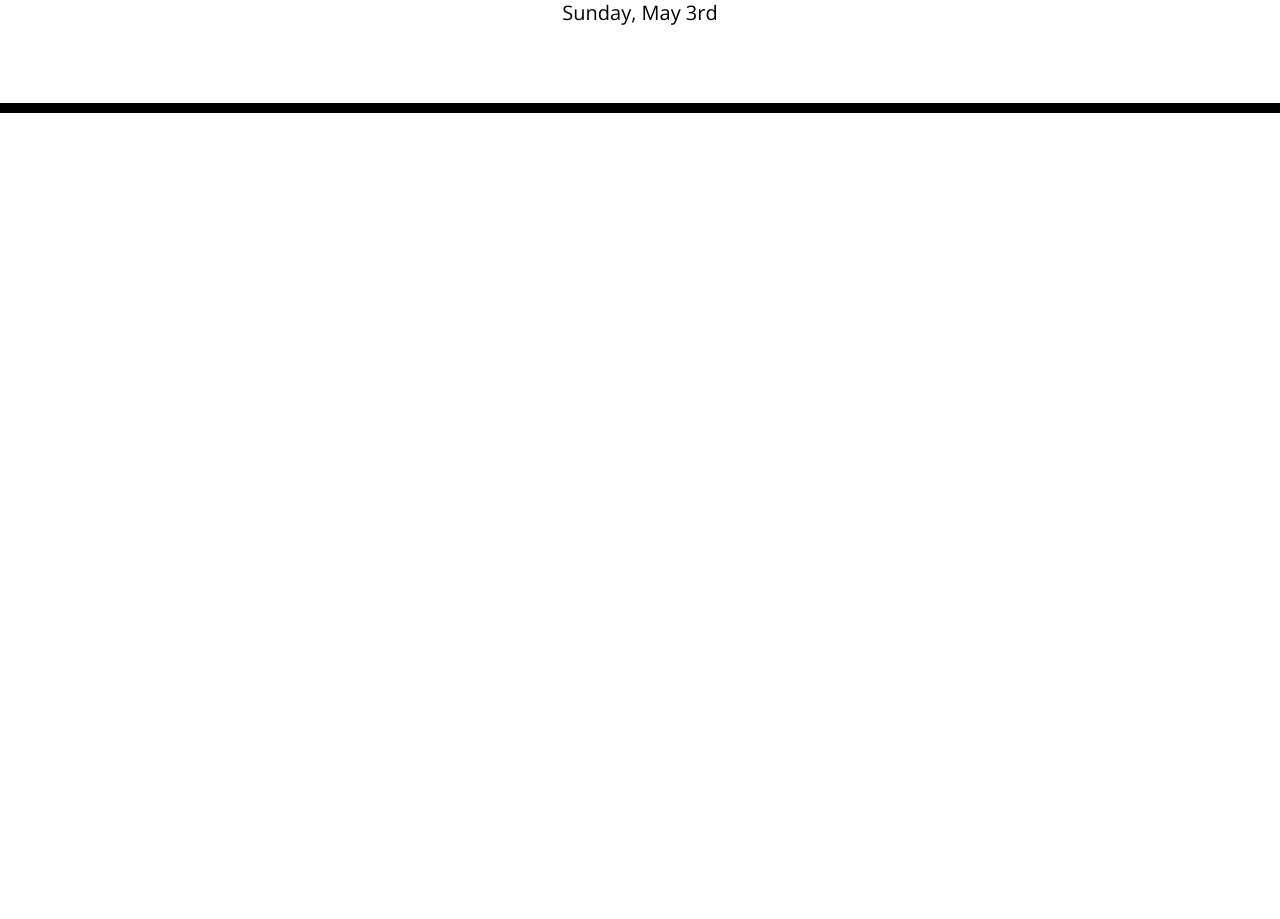
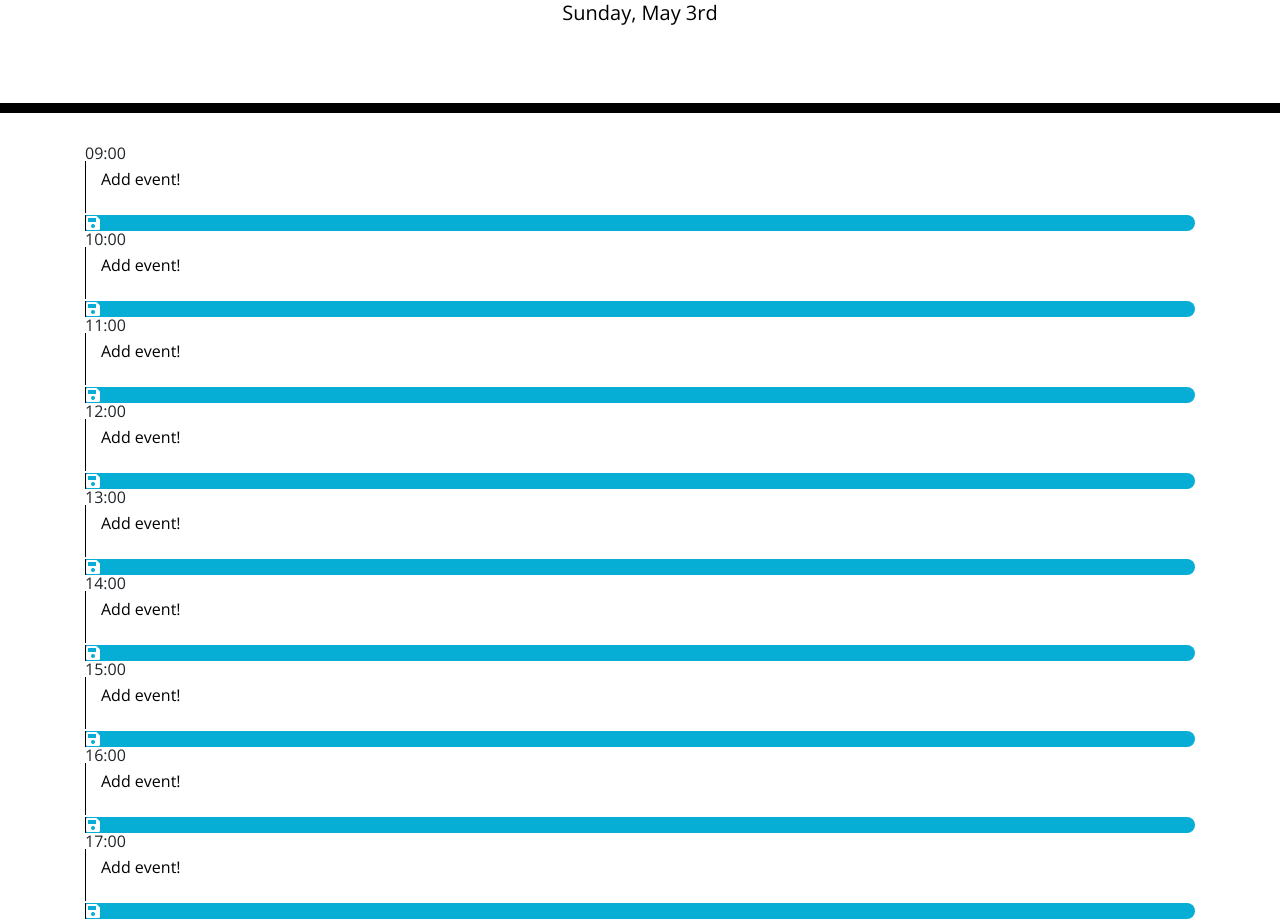
Before and after one commit to hyperkarmic/scheduler, a plain HTML site: page index.html in a window 1280 px wide. Shown: the part 191-1110 px from the top of the page. Before the commit the page ends 800 px from the top, so only its background shows below. Drawn offline with nearby package versions, Linux system fonts and the light colour scheme.

Commit message:
container for each hour created, with time elements, text area and save button icons

```diff
--- a/index.html
+++ b/index.html
@@ -29,7 +29,99 @@
       <p id="currentDay" class="lead"></p>
     </header>
     <div class="container">
-      <!-- Timeblocks go here -->
+
+      <!-- Each block has a timeBlock class and a block id.  Each block has a 'time now' id.  Each text area has a "--text" id.  The col-md-10 gives us a text area 10/12 of the div length
+      Each save button DIV has it's own id.  The i class provides the save icon-->
+
+
+
+
+      <!-- 09:00 -->
+
+      <div class="timeBlock" id="h9">
+      <div class = "timeNow">09:00</div>
+      <textarea class = "col-md-10" id="9text">Add event!</textarea>
+      <div class = "saveBtn" id="save9"><i class = "fas fa-save"></i></div>
+        </div>
+
+           <!-- 10:00 -->
+
+      <div class="timeBlock" id="h10">
+      <div class = "timeNow">10:00</div>
+      <textarea class = "col-md-10" id="10text">Add event!</textarea>
+      <div class = "saveBtn" id="save10"><i class = "fas fa-save"></i></div>
+        </div>
+
+             <!-- 11:00 -->
+
+        <div class="timeBlock" id="h11">
+        <div class = "timeNow">11:00</div>
+        <textarea class = "col-md-10" id="11text">Add event!</textarea>
+        <div class = "saveBtn" id="save11"><i class = "fas fa-save"></i></div>
+          </div>
+
+             <!-- 12:00 -->
+
+          <div class="timeBlock" id="h12">
+          <div class = "timeNow">12:00</div>
+          <textarea class = "col-md-10" id="12text">Add event!</textarea>
+          <div class = "saveBtn" id="save12"><i class = "fas fa-save"></i></div>
+            </div>
+
+              <!-- 13:00 -->
+
+          <div class="timeBlock" id="h13">
+          <div class = "timeNow">13:00</div>
+          <textarea class = "col-md-10" id="13text">Add event!</textarea>
+          <div class = "saveBtn" id="save13"><i class = "fas fa-save"></i></div>
+              </div>
+
+               <!-- 14:00 -->
+
+          <div class="timeBlock" id="h14">
+          <div class = "timeNow">14:00</div>
+          <textarea class = "col-md-10" id="14text">Add event!</textarea>
+          <div class = "saveBtn" id="save14"><i class = "fas fa-save"></i></div>
+              </div>
+
+                <!-- 15:00 -->
+
+          <div class="timeBlock" id="h15">
+          <div class = "timeNow">15:00</div>
+          <textarea class = "col-md-10" id="15text">Add event!</textarea>
+          <div class = "saveBtn" id="save15"><i class = "fas fa-save"></i></div>
+              </div>
+
+                <!-- 16:00 -->
+
+          <div class="timeBlock" id="h16">
+          <div class = "timeNow">16:00</div>
+          <textarea class = "col-md-10" id="16text">Add event!</textarea>
+          <div class = "saveBtn" id="save16"><i class = "fas fa-save"></i></div>
+              </div>
+
+                <!-- 17:00 -->
+
+          <div class="timeBlock" id="h17">
+          <div class = "timeNow">17:00</div>
+          <textarea class = "col-md-10" id="17text">Add event!</textarea>
+          <div class = "saveBtn" id="save17"><i class = "fas fa-save"></i></div>
+              </div>
+
+
+
+
+
+
+
+
+
+
+
+
+
+
+
     </div>
 
 
```
Also changed, not shown: 1 other file.
